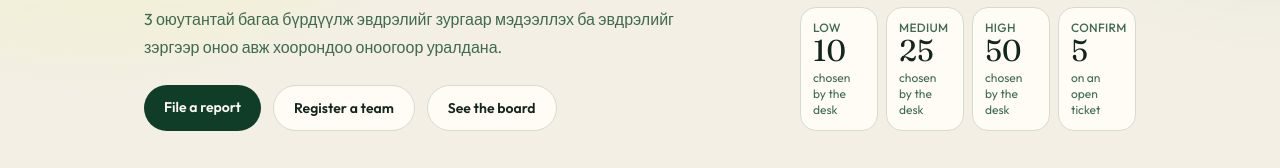
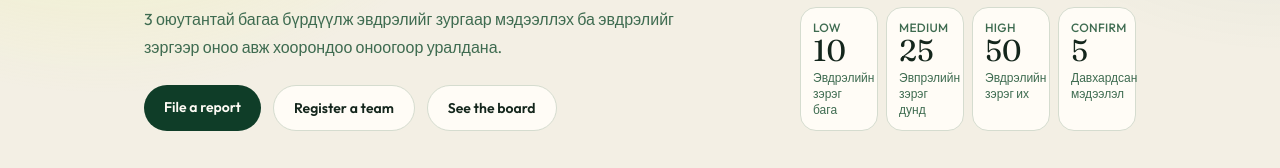
Before and after one commit to amaraa666/greenzone, a Next.js app: page / in a window 1280 px wide. Shown: the part 339-507 px from the top of the page. Built offline with nearby package versions, Linux system fonts and the light colour scheme; no server answers.

Commit message:
add point description

```diff
--- a/src/components/points-legend.tsx
+++ b/src/components/points-legend.tsx
@@ -1,10 +1,10 @@
 import { CONFIRM_POINTS, SEVERITY_POINTS } from "@/lib/points";
 
 const rows = [
-  { label: "Low", points: SEVERITY_POINTS.Low, note: "chosen by the desk" },
-  { label: "Medium", points: SEVERITY_POINTS.Medium, note: "chosen by the desk" },
-  { label: "High", points: SEVERITY_POINTS.High, note: "chosen by the desk" },
-  { label: "Confirm", points: CONFIRM_POINTS, note: "on an open ticket" },
+  { label: "Low", points: SEVERITY_POINTS.Low, note: "Эвдрэлийн зэрэг бага" },
+  { label: "Medium", points: SEVERITY_POINTS.Medium, note: "Эвпрэлийн зэрэг дунд" },
+  { label: "High", points: SEVERITY_POINTS.High, note: "Эвдрэлийн зэрэг их" },
+  { label: "Confirm", points: CONFIRM_POINTS, note: "Давхардсан мэдээлэл" },
 ];
 
 export function PointsLegend() {
```
